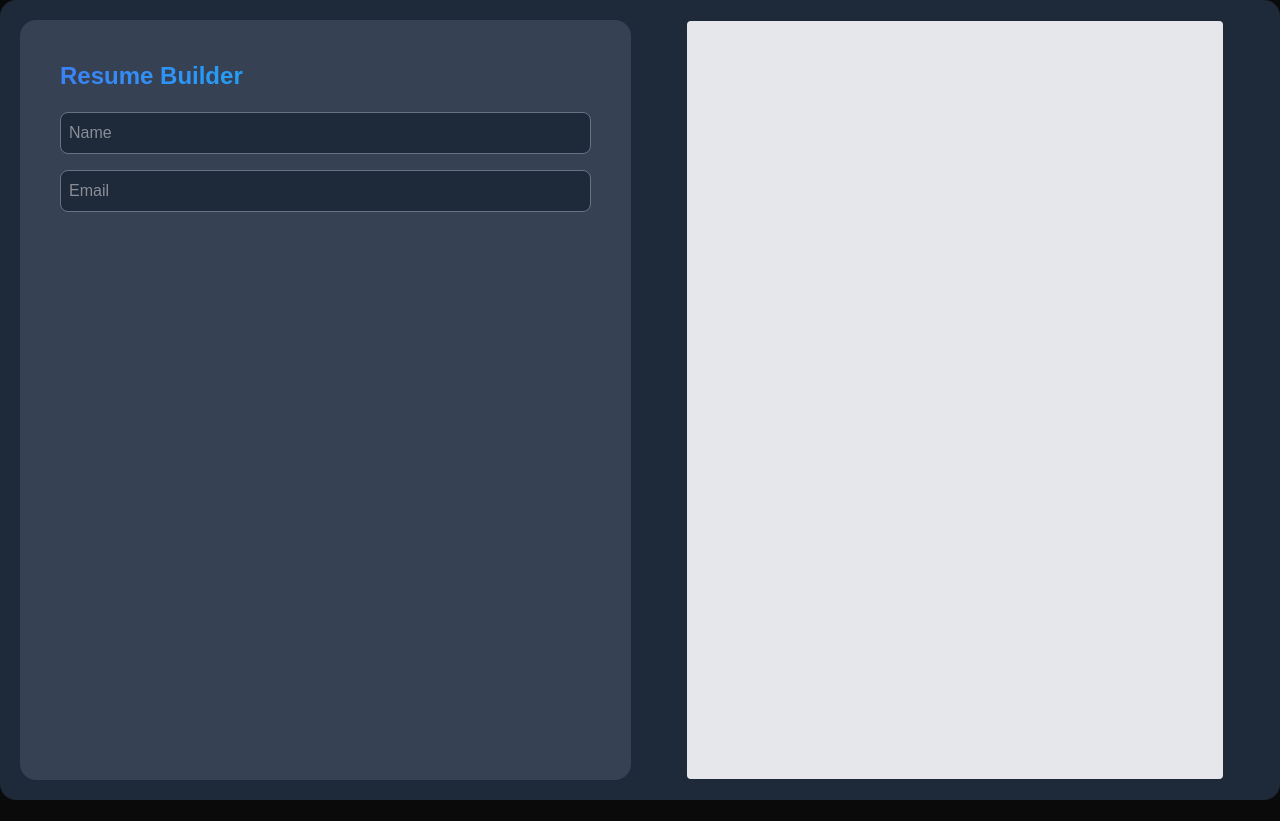
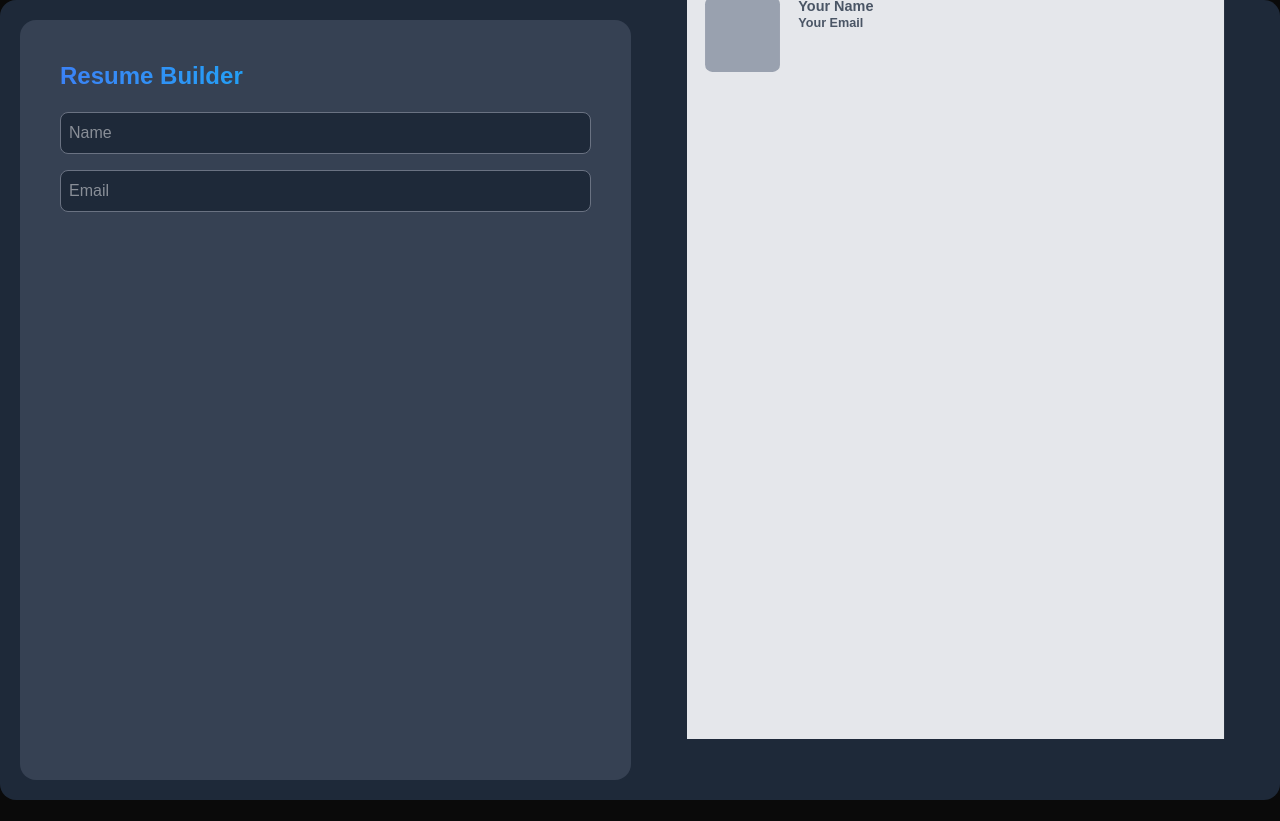
Before and after one commit to MarkDM/resumebuilder, a React (Vite) app: page / in a window 1280 px wide. Before the commit the page ends 800 px from the top, so only its background shows below. Built offline with nearby package versions, Linux system fonts and the light colour scheme.

Commit message:
layout changes

```diff
--- a/src/pages/ResumeBuilder.tsx
+++ b/src/pages/ResumeBuilder.tsx
@@ -11,36 +11,78 @@ interface ResumeData {
 }
 
 function ResumePreview({ resumeData }: { resumeData: ResumeData }) {
-    const previewRef = useRef<HTMLDivElement>(null);
+    const containerRef = useRef<HTMLDivElement>(null);
+    const [scale, setScale] = useState<number>(1);
+
+    const BASE_WIDTH = 595; // A4 width in px @72dpi
+    const BASE_HEIGHT = 842;
 
     useEffect(() => {
-        if (!previewRef.current) return;
+        function handleResize() {
+            if (containerRef.current) {
+                const parent = containerRef.current.parentElement;
+                if (!parent) return;
 
-    }, [resumeData]);
+                // Get the maximum size available
+                const maxWidth = parent.clientWidth;
+                const maxHeight = parent.clientHeight;
+
+                // Calculate the scale factor while maintaining A4 aspect
+                const widthScale = maxWidth / BASE_WIDTH;
+                const heightScale = maxHeight / BASE_HEIGHT;
+                const newScale = Math.min(widthScale, heightScale);
+
+                setScale(newScale);
+            }
+        }
+
+        handleResize();
+        window.addEventListener('resize', handleResize);
+        return () => window.removeEventListener('resize', handleResize);
+    }, []);
 
     return (
+        <div ref={containerRef} className="aspect-[210/297] w-full max-w-[67vh]">
+            <div
+                style={{
+                    width: `${BASE_WIDTH}px`,
+                    height: `${BASE_HEIGHT}px`,
+                    transform: `scale(${scale})`,
+                    transformOrigin: 'top left',
+                }}
+            >
+                <div className="bg-gray-200 w-full h-full p-5">
+                    <div className="flex flex-row items-start">
 
-        <div className="aspect-[210/297] w-full max-w-[67vh]">
-            <div
-                ref={previewRef}
-                className="rounded-sm bg-gray-200 w-full h-full p-5"
-            >
-                <h2 className='text-gray-700'>{resumeData.name}</h2>
-                <p>{resumeData.email}</p>
-                <p>{resumeData.message}</p>
+                        {/* Image */}
+                        <div className="bg-gray-400 rounded-lg aspect-square w-[15%] shrink-0" />
+
+                        {/* Header fields */}
+                        <div className='flex flex-col items-start ml-5'>
+                            <h2 className=" text-gray-600 font-bold text-[16px] leading-tight whitespace-nowrap overflow-hidden text-ellipsis">
+                                {resumeData.name}
+                            </h2>
+
+                            <h2 className=" text-gray-600 font-semibold text-[14px] leading-tight whitespace-nowrap overflow-hidden text-ellipsis">
+                                {resumeData.email}
+                            </h2>
+                        </div>
+
+                    </div>
+                </div>
             </div>
         </div>
-
     );
 }
+
 
 
 function ResumeBuilder() {
     const formRef = useRef<HTMLDivElement>(null);
 
     const [resumeData, setResumeData] = useState<ResumeData>({
-        name: '',
-        email: '',
+        name: 'Your Name',
+        email: 'Your Email',
         message: '',
     });
 
@@ -67,88 +109,5 @@ function ResumeBuilder() {
 }
 
 
-function HeaderFields() {
-    return (
-        <div className="space-y-4">
-            <div>
-                <label className="block text-sm font-semibold mb-1" htmlFor="fullName">
-                    Full Name <span className="text-red-500">*</span>
-                </label>
-                <input
-                    id="fullName"
-                    type="text"
-                    className="w-full px-3 py-2 input"
-                    placeholder="Your fullname"
-                    required
-                />
-            </div>
-
-            <div>
-                <label className="block text-sm font-semibold mb-1" htmlFor="role">
-                    Cargo ou área de atuação <span className="text-red-500">*</span>
-                </label>
-                <input
-                    id="role"
-                    type="text"
-                    className="w-full px-3 py-2 input"
-                    placeholder="Ex: Desenvolvedor Full Stack"
-                    required
-                />
-            </div>
-
-            <div>
-                <label className="block text-sm font-semibold mb-1" htmlFor="phone">
-                    Telefone (com DDD) <span className="text-red-500">*</span>
-                </label>
-                <input
-                    id="phone"
-                    type="tel"
-                    className="w-full px-3 py-2 input"
-                    placeholder="(11) 91234-5678"
-                    required
-                />
-            </div>
-
-            <div>
-                <label className="block text-sm font-semibold mb-1" htmlFor="email">
-                    E-mail profissional <span className="text-red-500">*</span>
-                </label>
-                <input
-                    id="email"
-                    type="email"
-                    className="w-full px-3 py-2 input"
-                    placeholder="seu@email.com"
-                    required
-                />
-            </div>
-
-            <div>
-                <label className="block text-sm font-semibold mb-1" htmlFor="links">
-                    LinkedIn/GitHub/Portfólio
-                </label>
-                <input
-                    id="links"
-                    type="text"
-                    className="w-full px-3 py-2 input"
-                    placeholder="URL do LinkedIn, GitHub ou Portfólio"
-                />
-            </div>
-
-            <div>
-                <label className="block text-sm font-semibold mb-1" htmlFor="location">
-                    Cidade/Estado
-                </label>
-                <input
-                    id="location"
-                    type="text"
-                    className="w-full px-3 py-2 input"
-                    placeholder="Ex: São Paulo/SP"
-                />
-            </div>
-        </div>
-    )
-}
-
-
 
 export default ResumeBuilder
```
